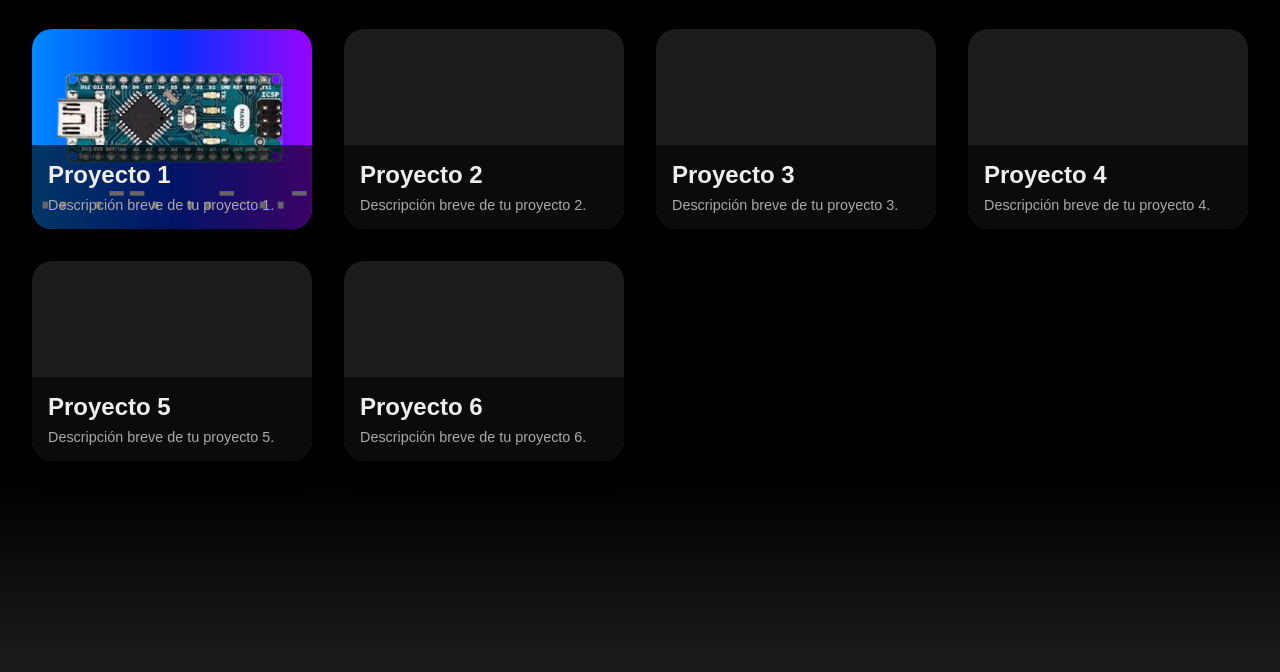
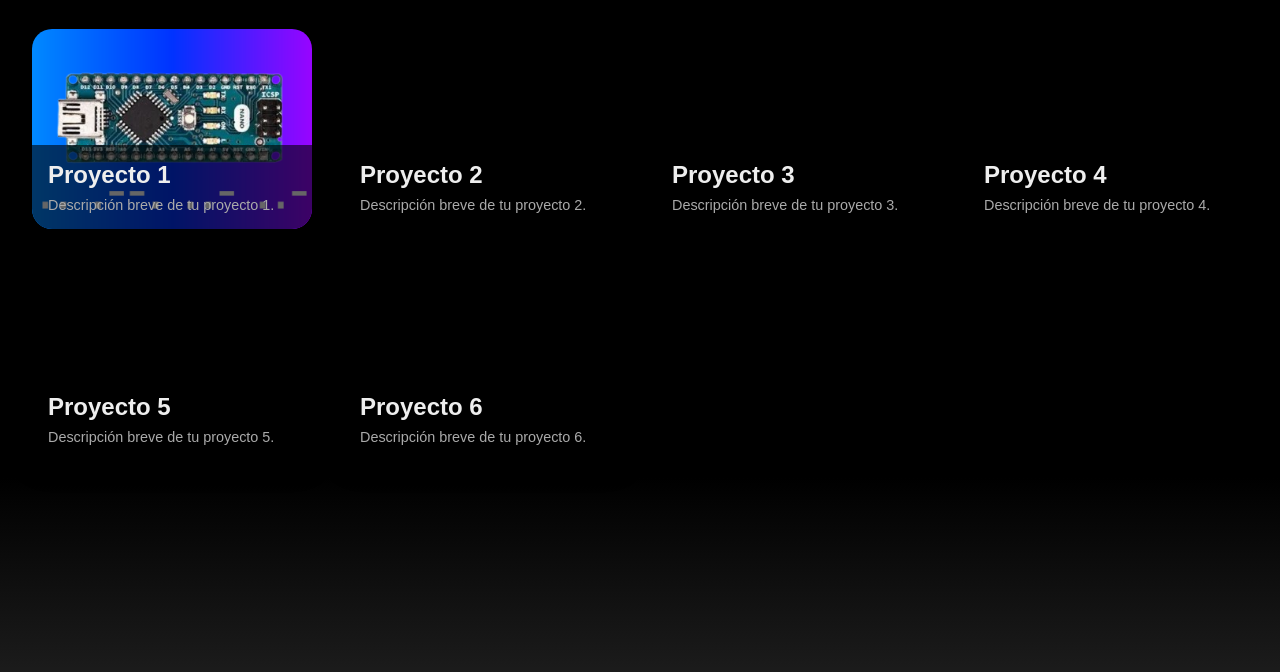
Before and after one commit to panekee/a, a plain HTML site: page index.html in a window 1280 px wide. Shown: the part 82-754 px from the top of the page. Drawn offline with Linux system fonts and the light colour scheme.

Commit message:
Update style.css

```diff
--- a/style.css
+++ b/style.css
@@ -27,7 +27,6 @@ h1 {
 }
 
 .card {
-  background: rgba(30, 30, 30, 0.95);
   border-radius: 20px;
   overflow: hidden;
   box-shadow: 0 8px 20px rgba(0, 0, 0, 0.7);
@@ -37,7 +36,7 @@ h1 {
   height: 200px;
   display: flex;
   align-items: flex-end;
-  background-image: var(--bg); /* Mostrar siempre la imagen */
+  background-image: var(--bg); /* Ahora siempre visible */
   background-size: cover;
   background-position: center;
   background-repeat: no-repeat;
@@ -64,6 +63,7 @@ h1 {
   font-size: 0.9rem;
 }
 
+/* Hover: solo agranda la tarjeta y añade sombra */
 .card:hover {
   transform: scale(1.05);
   box-shadow: 0 12px 30px rgba(255, 255, 255, 0.1);
```
